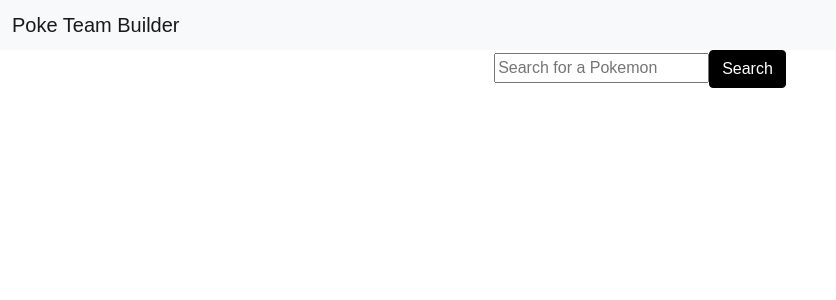
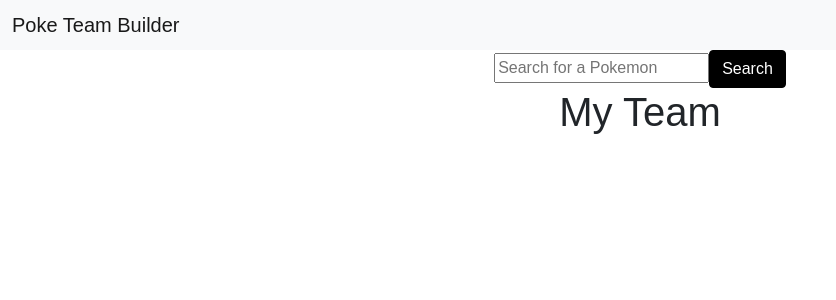
Before and after one commit to smh1988-2/poke-team-builder-react-redux, a React (Create React App) app: page / in a window 1280 px wide. Shown: the top 300 px of the page, without its empty margins (0-836 px from the left). Built offline with nearby package versions, Linux system fonts and the light colour scheme.

Commit message:
Added basic team/add to team functionality

```diff
--- a/src/App.js
+++ b/src/App.js
@@ -1,6 +1,7 @@
 import Search from './components/Search';
 import SearchResults from './components/SearchResults';
 import Header from './components/Header';
+import MyTeam from './components/MyTeam';
 
 function App() {
   return (
@@ -8,6 +9,7 @@
       <Header />
       <Search />
       <SearchResults />
+      <MyTeam />
     </div>
   );
 }
--- /dev/null
+++ b/src/components/MyTeam.js
@@ -0,0 +1,25 @@
+import React from "react";
+
+import { useSelector } from "react-redux";
+
+function MyTeam() {
+  const team = useSelector((state) => state.team);
+  console.log("team is: ", team);
+
+  return (
+    <div>
+      <h1>My Team</h1>
+
+      {team.length > 0 ? (
+        <div>
+            {team.map((pokemon) => <p>{pokemon.name}</p>)}
+
+         {/* MAKE TEAM CARD */}
+        </div>
+      ) : null}
+
+    </div>
+  );
+}
+
+export default MyTeam;
--- a/src/components/Search.js
+++ b/src/components/Search.js
@@ -2,7 +2,7 @@
 import { useEffect } from 'react';
 import Button from 'react-bootstrap/Button'
 import { useSelector, useDispatch } from "react-redux"
-import { setSearchTerm, fetchPokemon, getPokemon, getPokemonSuccess, getPokemonFailure } from "../slices/searchSlice"
+import { setSearchTerm, fetchPokemon } from "../slices/searchSlice"
 
 function Search() {
 
@@ -10,14 +10,14 @@
     const search = useSelector(state => state.search)
 
     function handleSearchSubmit(e) {
-        console.log("search clicked ", e)
+        // console.log("search clicked ", e)
         e.preventDefault();
         const searchTerm = e.target[0].value.toLowerCase();
         dispatch(setSearchTerm(searchTerm))
     }
 
     useEffect(() => {
-        console.log("fetching pokemon")
+        // console.log("fetching pokemon")
         dispatch(fetchPokemon(search.searchTerm))
       }, [search.searchTerm])
 
--- a/src/components/SearchResults.js
+++ b/src/components/SearchResults.js
@@ -1,14 +1,21 @@
 import React from "react";
 import "../styles/poke-styles.scss";
-
+import { addToTeam } from "../slices/teamSlice";
 import { useSelector, useDispatch } from "react-redux";
 
 function SearchResults() {
   const dispatch = useDispatch();
   const result = useSelector((state) => state.search.pokemon);
   const description = useSelector((state) => state.search.description);
-  console.log("result is: ", result);
+//   console.log("result is: ", result);
   // console.log("description is: ", description);
+
+  function handleAddToTeam() {
+      console.log("current pokemon is: ", result)
+      console.log("add to team clicked")
+      dispatch(addToTeam(result))
+
+  }
 
   return (
     <div>
@@ -22,15 +29,17 @@
             />
             <div className="card-body">
               <h5 className="card-title">{result.name}</h5>
-              <p className="card-text">
+              <div className="card-text">
                 {description.flavor_text_entries
                   ? description.flavor_text_entries[0].flavor_text
                   : null}
                   <br />
                   <ul>
                   {result.types.map((type) => <li>{type.type.name}</li>)}
+                  {result.abilities.map((ability) => <li>{ability.ability.name}</li>)}
                   </ul>
-              </p>
+                  <button onClick={handleAddToTeam}>Add to team</button>
+              </div>
             </div>
           </div>
         </div>
--- /dev/null
+++ b/src/slices/teamSlice.js
@@ -0,0 +1,19 @@
+import { createSlice } from "@reduxjs/toolkit";
+
+export const teamSlice = createSlice({
+  name: "team",
+  initialState: [],
+  reducers: {
+    addToTeam: (state, action) => {
+        //console.log(state.team)
+        // const newState = [...state.team, action.payload]
+        state.push(action.payload)
+        return state
+    },
+    removeFromTeam: (state, action) => {},
+  },
+});
+
+export const { addToTeam, removeFromTeam } = teamSlice.actions;
+
+export default teamSlice.reducer;
--- a/src/store/store.js
+++ b/src/store/store.js
@@ -1,8 +1,10 @@
 import { configureStore } from "@reduxjs/toolkit";
-import searchReducer from "../slices/searchSlice"
+import searchReducer from "../slices/searchSlice";
+import teamReducer from "../slices/teamSlice";
 
 export default configureStore({
     reducer: {
-        search: searchReducer
+        search: searchReducer,
+        team: teamReducer,
     }
 })
```
